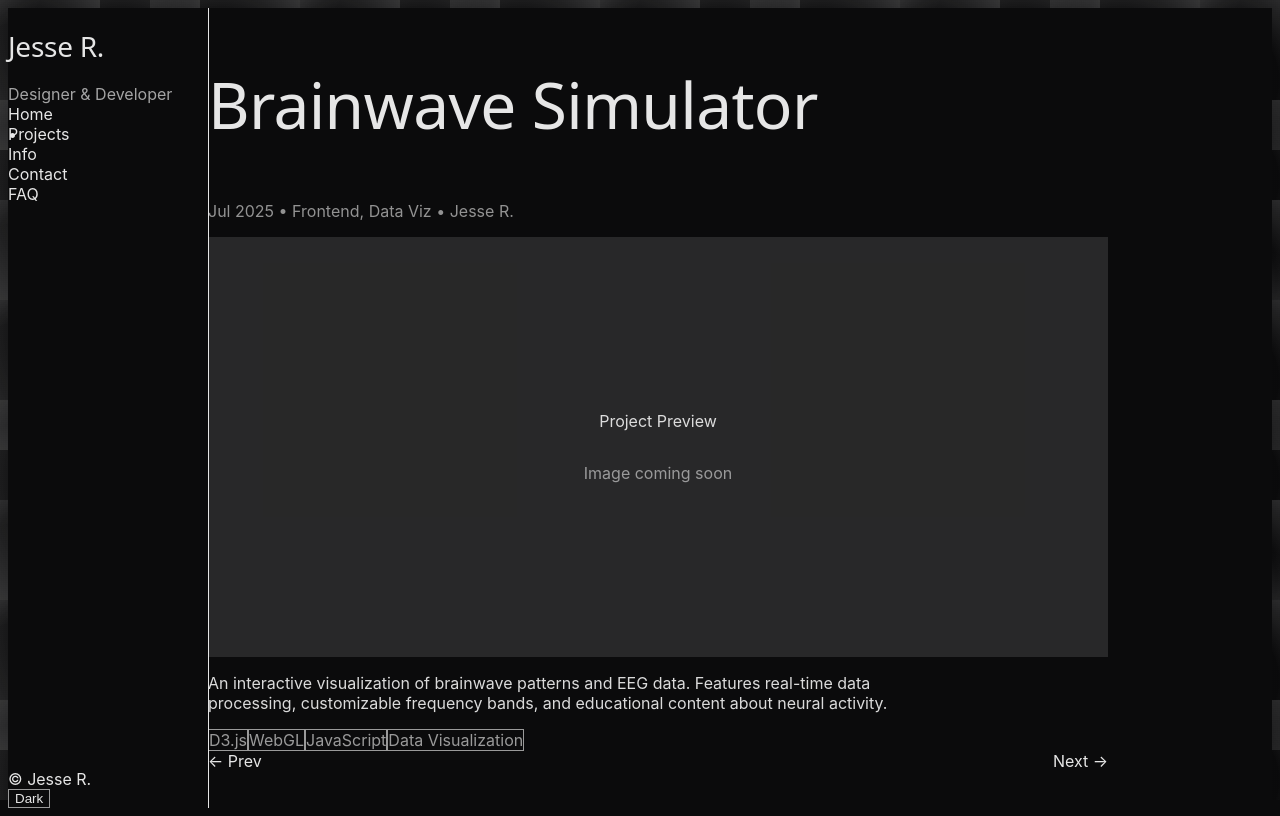
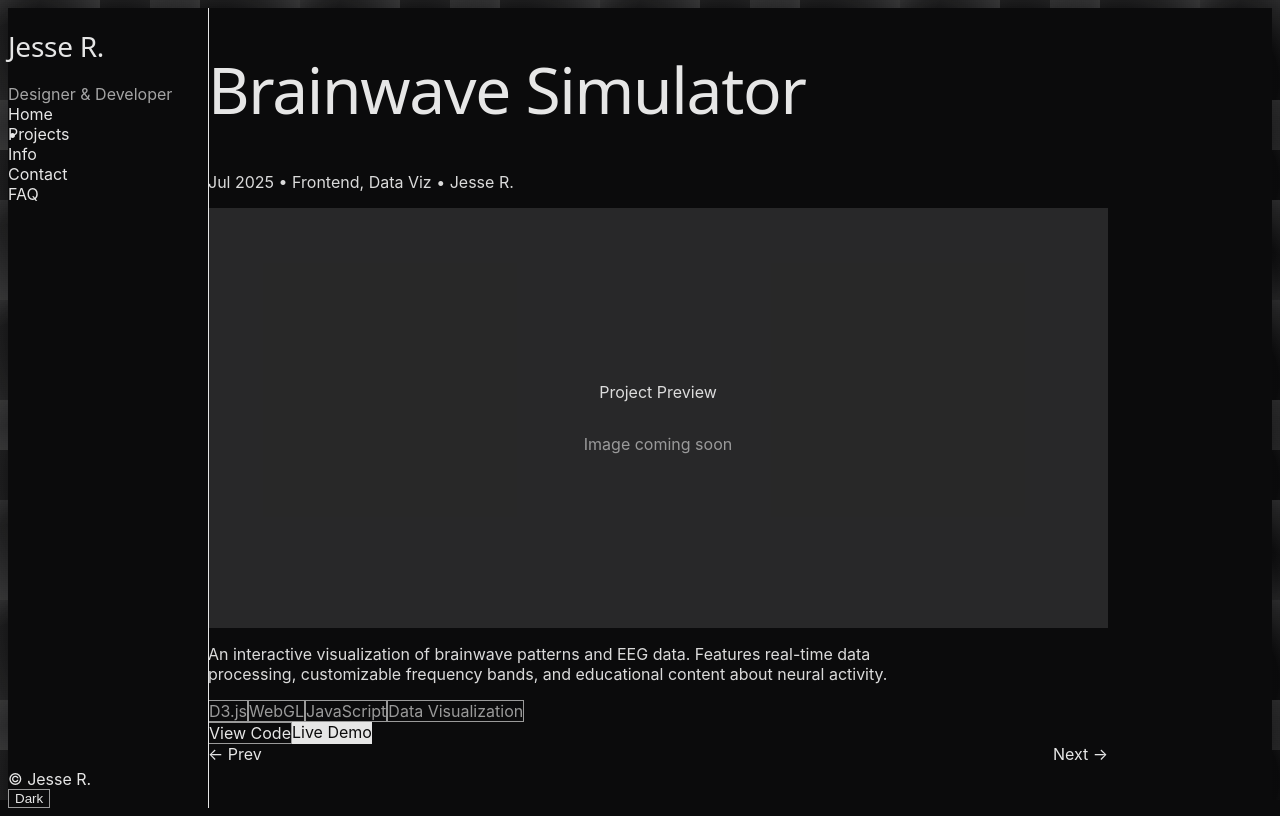
Before and after one commit to joeynyc/JesseRod329.github.io, a React (Vite) app in the folder sandbox-portfolio/: page /projects/brainwave-simulator in a window 1280 px wide. Built offline with nearby package versions, Linux system fonts and the light colour scheme; a web font is replaced by a local one.

Commit message:
fix: add missing View Code and Live Demo links to project pages
- Added View Code and Live Demo buttons to Project.tsx
- Updated typography to match p5aholic design
- Links now properly navigate to actual project URLs
- Fixed Brainwave Simulator and other project navigation

```diff
--- a/sandbox-portfolio/src/pages/Project.tsx
+++ b/sandbox-portfolio/src/pages/Project.tsx
@@ -25,8 +25,10 @@ export default function Project() {
   return (
     <motion.article initial={{ opacity: 0, y: 8 }} animate={{ opacity: 1, y: 0 }} transition={{ duration: 0.35 }}>
       <header className="mb-8">
-        <h1 className="text-5xl font-extralight">{project.title}</h1>
-        <p className="mt-2 text-sm text-[var(--muted)]">
+        <h1 className="text-[clamp(36px,6.2vw,64px)] font-light tracking-[-0.02em] leading-[0.9] text-fg mb-4">
+          {project.title}
+        </h1>
+        <p className="text-muted text-sm">
           {new Date(project.date).toLocaleString("en-US", { month: "short", year: "numeric" })} • {project.roles.join(", ")} • {project.collab}
         </p>
       </header>
@@ -70,6 +72,29 @@ export default function Project() {
         ))}
       </section>
 
+      <section className="mb-8 flex gap-4">
+        {project.links?.repo && (
+          <a
+            href={project.links.repo}
+            target="_blank"
+            rel="noopener noreferrer"
+            className="px-4 py-2 text-sm border border-[var(--muted)] rounded-md hover:bg-[var(--muted)]/10 transition-colors"
+          >
+            View Code
+          </a>
+        )}
+        {project.links?.live && (
+          <a
+            href={project.links.live}
+            target="_blank"
+            rel="noopener noreferrer"
+            className="px-4 py-2 text-sm bg-[var(--fg)] text-[var(--bg)] rounded-md hover:opacity-80 transition-opacity"
+          >
+            Live Demo
+          </a>
+        )}
+      </section>
+
       <nav className="flex justify-between mt-12">
         {index > 0 ? <Link to={`/projects/${projects[index - 1].slug}`} className="text-sm">← Prev</Link> : <div />}
         {index < projects.length - 1 ? <Link to={`/projects/${projects[index + 1].slug}`} className="text-sm">Next →</Link> : <div />}
```
